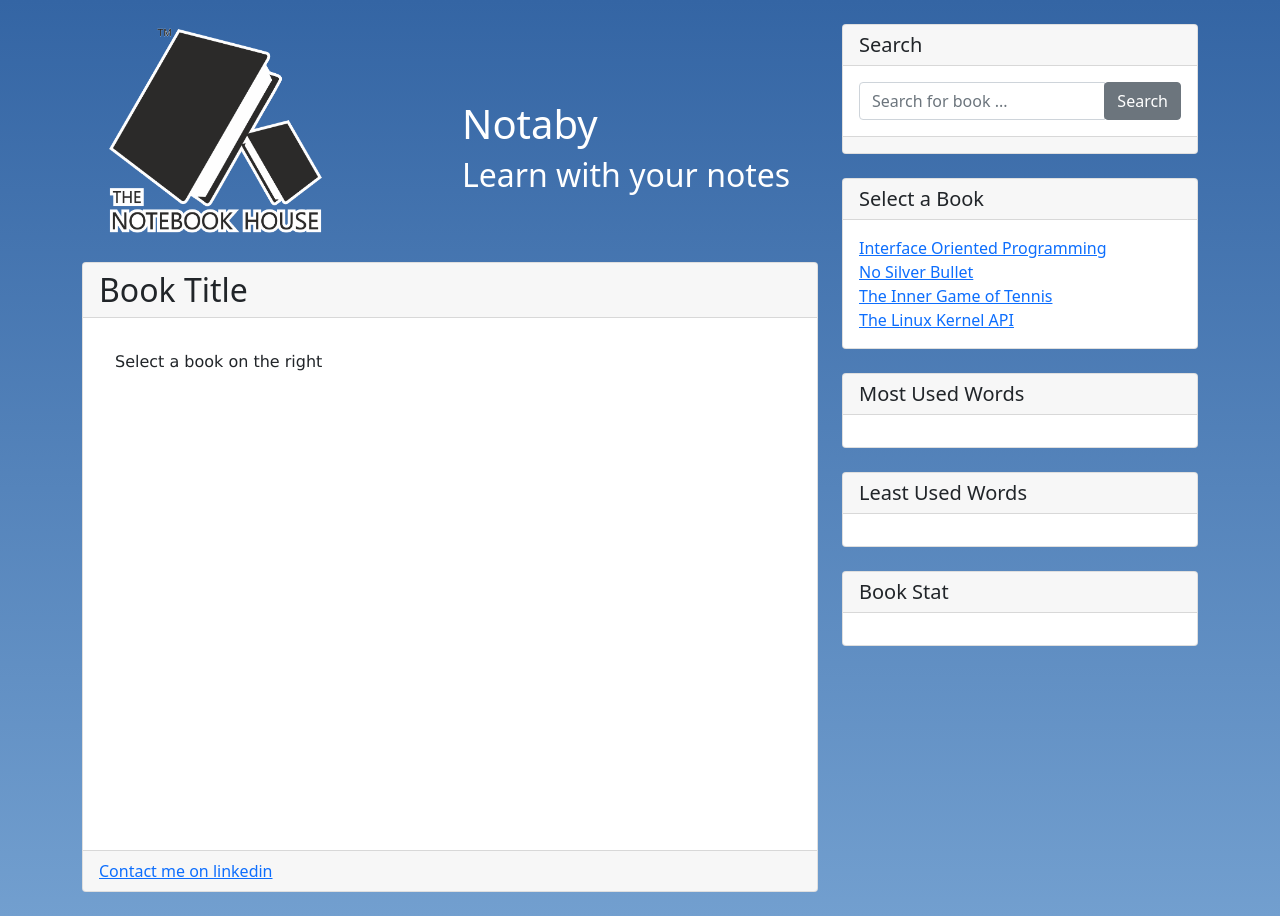
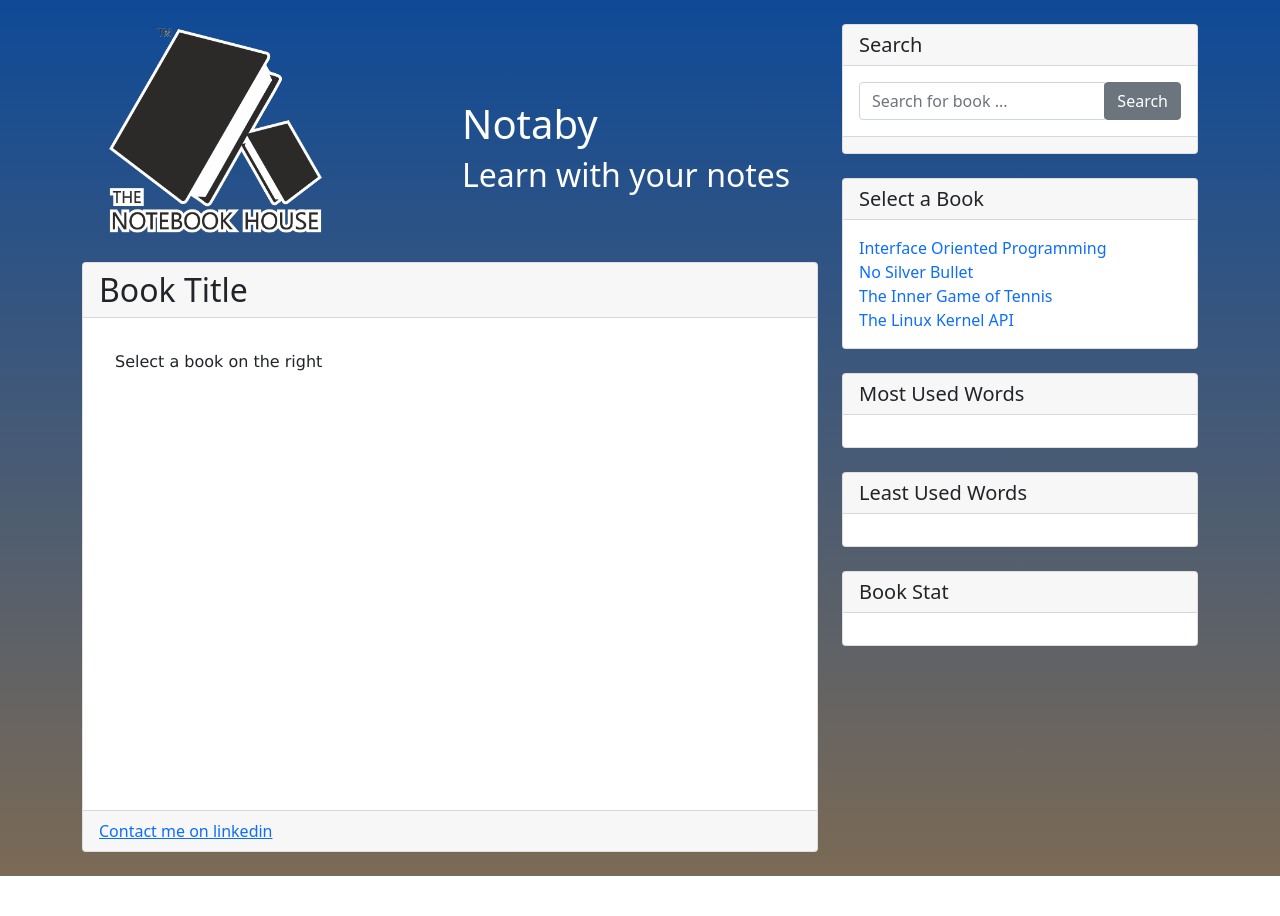
Before and after one commit to wutiandengdai/code_challenges, a plain HTML site: page Notaby/index.html in a window 1280 px wide. After the commit the page ends 876 px from the top, so only its background shows below. Drawn offline with nearby package versions, Linux system fonts and the light colour scheme.

Commit message:
Style adjustment.

```diff
--- a/Notaby/index.html
+++ b/Notaby/index.html
@@ -64,10 +64,10 @@
     					<div class="row">
     						<div class="col-md-12">
     							<ul class="list-unstyled mb-0">
-    								<li><a href="#" onclick="loadBook('InterfaceOrientedProgramming.txt', 'Interface Oriented Programming')">Interface Oriented Programming</a></li>
-    								<li><a href="#" onclick="loadBook('NoSilverBullet.txt','No Silver Bullet')">No Silver Bullet</a></li>
-    								<li><a href="#" onclick="loadBook('TheInnerGameofTennis.txt', 'The Inner Game of Tennis')">The Inner Game of Tennis</a></li>
-    								<li><a href="#" onclick="loadBook('TheLinuxKernelAPI.txt', 'The Linux Kernel API')">The Linux Kernel API</a>
+    								<li><a href="#" style="text-decoration: none;" onclick="loadBook('InterfaceOrientedProgramming.txt', 'Interface Oriented Programming')">Interface Oriented Programming</a></li>
+    								<li><a href="#" style="text-decoration: none;" onclick="loadBook('NoSilverBullet.txt','No Silver Bullet')">No Silver Bullet</a></li>
+    								<li><a href="#" style="text-decoration: none;" onclick="loadBook('TheInnerGameofTennis.txt', 'The Inner Game of Tennis')">The Inner Game of Tennis</a></li>
+    								<li><a href="#" style="text-decoration: none;" onclick="loadBook('TheLinuxKernelAPI.txt', 'The Linux Kernel API')">The Linux Kernel API</a>
     							</ul>
     						</div>
     					</div>
--- a/Notaby/style.css
+++ b/Notaby/style.css
@@ -1,9 +1,9 @@
 body {
-	background: #3465a4;
-	background: -webkit-linear-gradient(#3465a4, #729fcf);
-	background: -o-linear-gradient(#3465a4, #729fcf);
-	background: -moz-linear-gradient(#3465a4, #729fcf);
-	background: linear-gradient(#3465a4, #729fcf);
+	background: #0f4a97;
+	background: -webkit-linear-gradient(#0f4a97, #7b6a55);
+	background: -o-linear-gradient(#0f4a97, #7b6a55);
+	background: -moz-linear-gradient(#0f4a97, #7b6a55);
+	background: linear-gradient(#0f4a97, #7b6a55);
 }
 
 .responsive {
@@ -22,7 +22,7 @@
 
 .scroll-box {
 	overflow-y: auto;
-	height: 500px;
+	height: 460px;
 	float: left;
 	padding: 1rem;
 }
```
